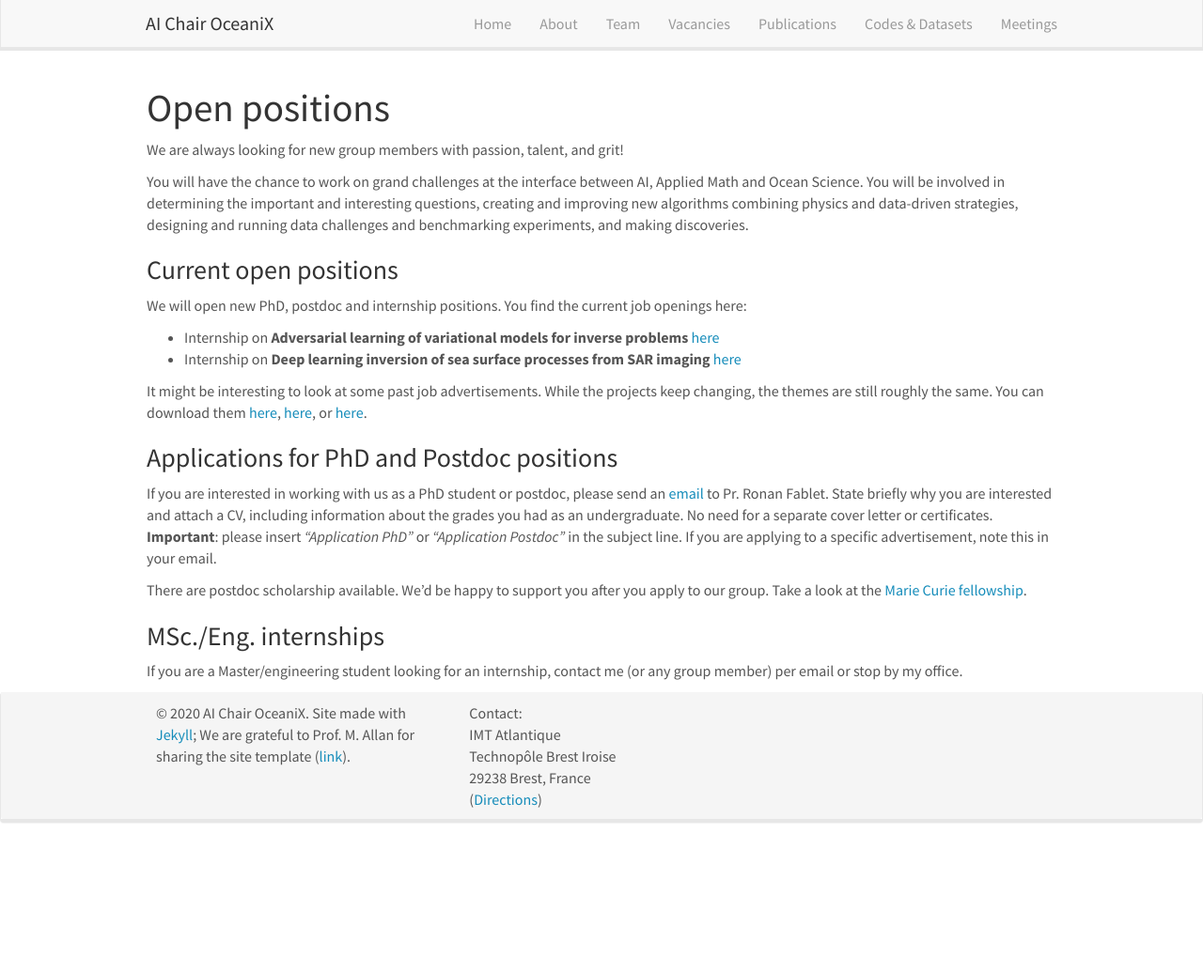
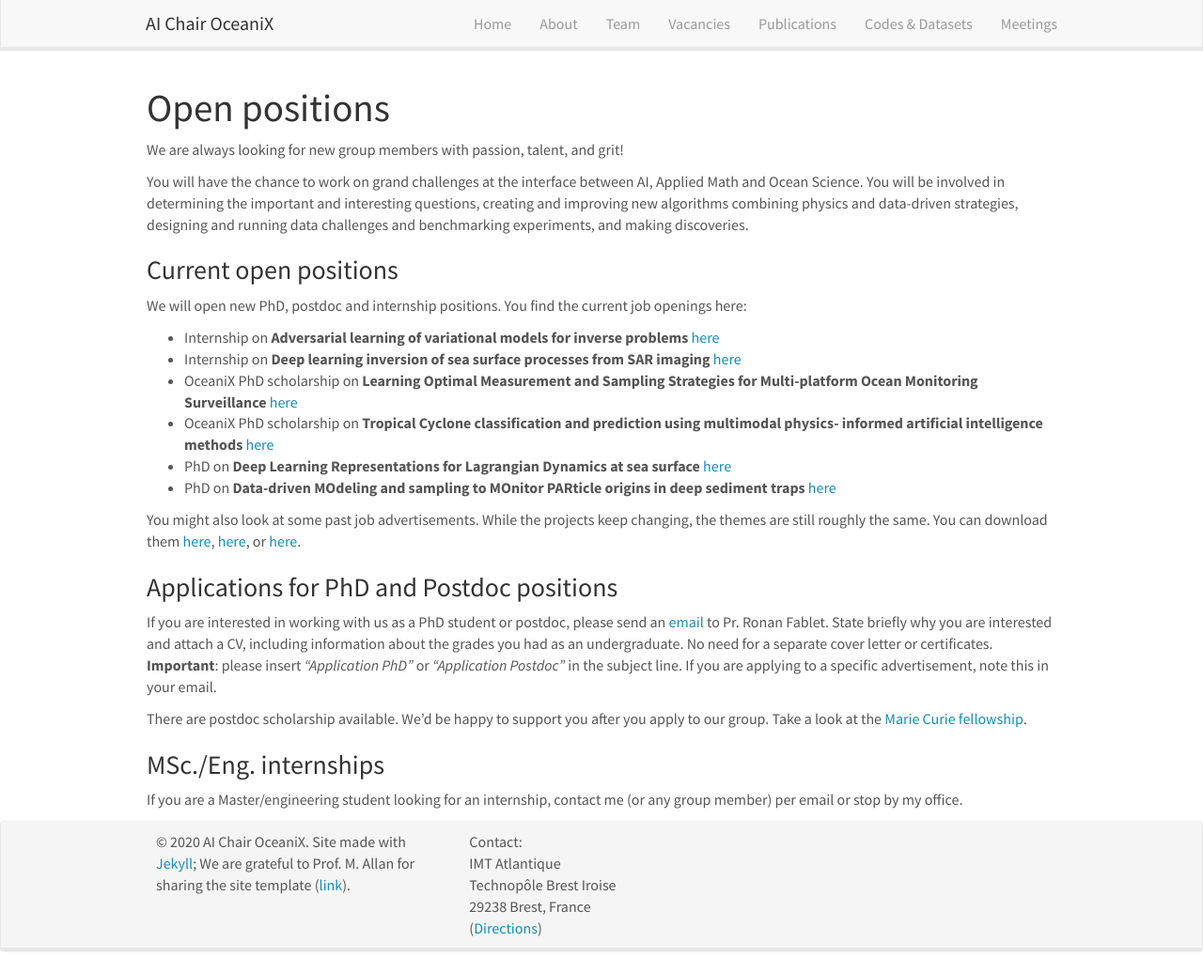
Before and after one commit to CIA-Oceanix/CIA-Oceanix.github.io, a Jekyll site: the page built from _pages/openings.md, in a window 1280 px wide and 1035 px high. Shown: the whole window at 94% size. Built offline with Jekyll 4.4.1, drawn with Linux system fonts in a browser that asks for light colours; nearby versions of some CDN libraries.

Commit message:
Update openings.md

```diff
--- a/_pages/openings.md
+++ b/_pages/openings.md
@@ -18,13 +18,17 @@ We will open new PhD, postdoc and internship positions.
 You find the current job openings here:
 - Internship on **Adversarial learning of variational models for inverse problems** [here]({{ site.url }}{{ site.baseurl }}/downloads/internship_GAN_VarNN2021.pdf)
 - Internship on **Deep learning inversion of sea surface processes from SAR imaging** [here]({{ site.url }}{{ site.baseurl }}/downloads/internship_DL_SAR2021.pdf)
+- OceaniX PhD scholarship on **Learning Optimal Measurement and Sampling Strategies for Multi-platform Ocean Monitoring Surveillance** [here]({{ site.url }}{{ site.baseurl }}/downloads/phd_OceaniX_EnstaBr2021.pdf)
+- OceaniX PhD scholarship on **Tropical Cyclone classification and prediction using multimodal physics- informed artificial intelligence methods** [here]({{ site.url }}{{ site.baseurl }}/downloads/phd_OceaniX_Ifremer2021.pdf)
+- PhD on **Deep Learning Representations for Lagrangian Dynamics at sea surface** [here]({{ site.url }}{{ site.baseurl }}/downloads/phd_OceaniX_MOi2021.pdf)
+- PhD on **Data-driven MOdeling and sampling to MOnitor PARticle origins in deep sediment traps** [here]({{ site.url }}{{ site.baseurl }}/downloads/phd_OceaniX_BGC2021.pdf)
 <!--
  You find the current job openings here:
 ([Opening 1]({{ site.baseurl }}/downloads/GeneralPostdoc_2019_v01.pdf),
 [Opening 2]({{ site.baseurl }}/downloads/PPMS_PhD_2019_v01.pdf).
 -->
 
-It might be interesting to look at some past job advertisements. While the projects keep changing, the themes are still roughly the same. You can download them [here](https://www.madics.fr/event/offre97/), [here](https://www.madics.fr/event/1581927652-9197/), or [here](https://www.madics.fr/event/offre30/?instance_id=1424).
+You might also look at some past job advertisements. While the projects keep changing, the themes are still roughly the same. You can download them [here](https://www.madics.fr/event/offre97/), [here](https://www.madics.fr/event/1581927652-9197/), or [here](https://www.madics.fr/event/offre30/?instance_id=1424).
 
 ### Applications for PhD and Postdoc positions
 If you are interested in working with us as a PhD student or postdoc, please send an [email](mailto:ronan.fablet@imt-atlantique.fr) to Pr. Ronan Fablet. State briefly why you are interested and attach a CV, including information about the grades you had as an undergraduate. No need for a separate cover letter or certificates. **Important**: please insert _"Application PhD"_ or _"Application Postdoc"_ in the subject line. If you are applying to a specific advertisement, note this in your email.
```
